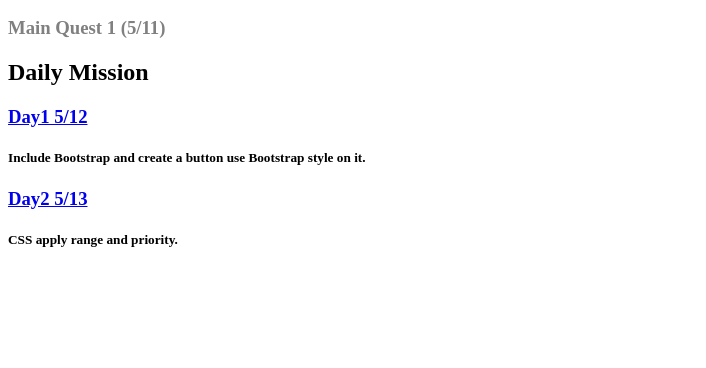
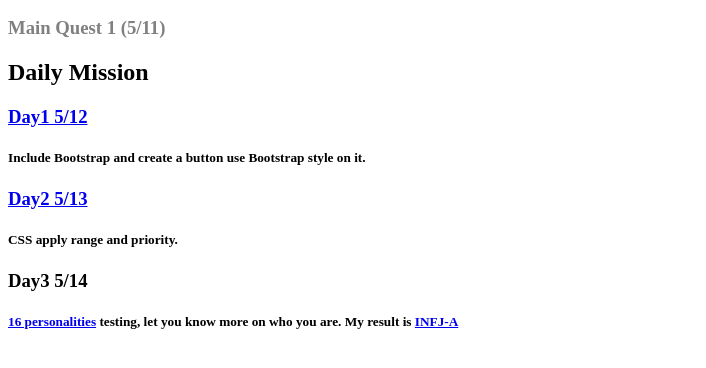
Before and after one commit to AhChao/BS5PracticeIn21Days, a plain HTML site: page index.html in a window 1280 px wide. Shown: the part 110-478 px from the top of the page, without its empty margins (0-706 px from the left). Drawn offline with Linux system fonts and the light colour scheme.

Commit message:
[DailyQuest] Add 0514 Daily Quest

```diff
--- a/index.html
+++ b/index.html
@@ -13,5 +13,7 @@
 	<h5>Include Bootstrap and create a button use Bootstrap style on it.</h5>
 	<h3><a href="./dailyQuest/0513.html">Day2 5/13</a></h3>
 	<h5>CSS apply range and priority.</h5>
+	<h3>Day3 5/14</h3>
+	<h5><a href="https://www.16personalities.com/ch">16 personalities</a> testing, let you know more on who you are. My result is <a href="https://www.16personalities.com/ch/infj-%E4%BA%BA%E6%A0%BC">INFJ-A</a></h5>
 </body>
 </html>
```
